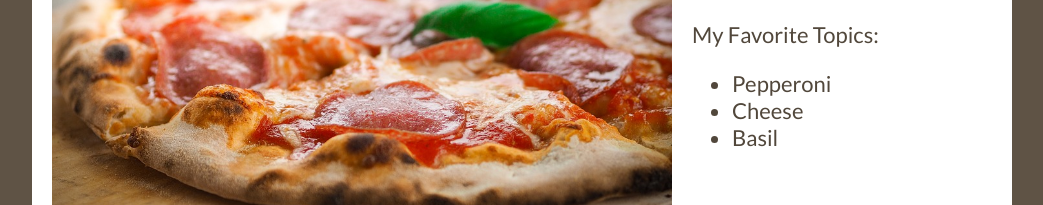
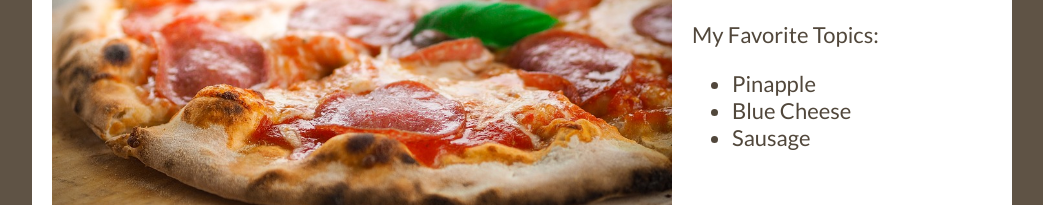
Before and after one commit to amaliaclaire/pizza, a plain HTML site: page index.html in a window 1280 px wide. Shown: the part 199-404 px from the top of the page, without its empty margins (118-1161 px from the left). Drawn offline with Linux system fonts and the light colour scheme; a web font is replaced by a local one.

Commit message:
changed to pineapple

```diff
--- a/index.html
+++ b/index.html
@@ -2,7 +2,7 @@
 <html lang="en">
 <head>
 
-<title>My Favorite Pizza</title>
+<title>Amalia'sFavorite Pizza</title>
 
 <link href="style.css" rel="stylesheet" type="text/css" />
 
@@ -20,9 +20,9 @@
     <h1>Pizza!</h1>
     <p>My Favorite Topics: </p>
     <ul>
-      <li>Pepperoni</li>
-      <li>Cheese</li>
-      <li>Basil</li>
+      <li>Pinapple</li>
+      <li>Blue Cheese</li>
+      <li>Sausage</li>
     </ul>
   </div>
 </div>
```
